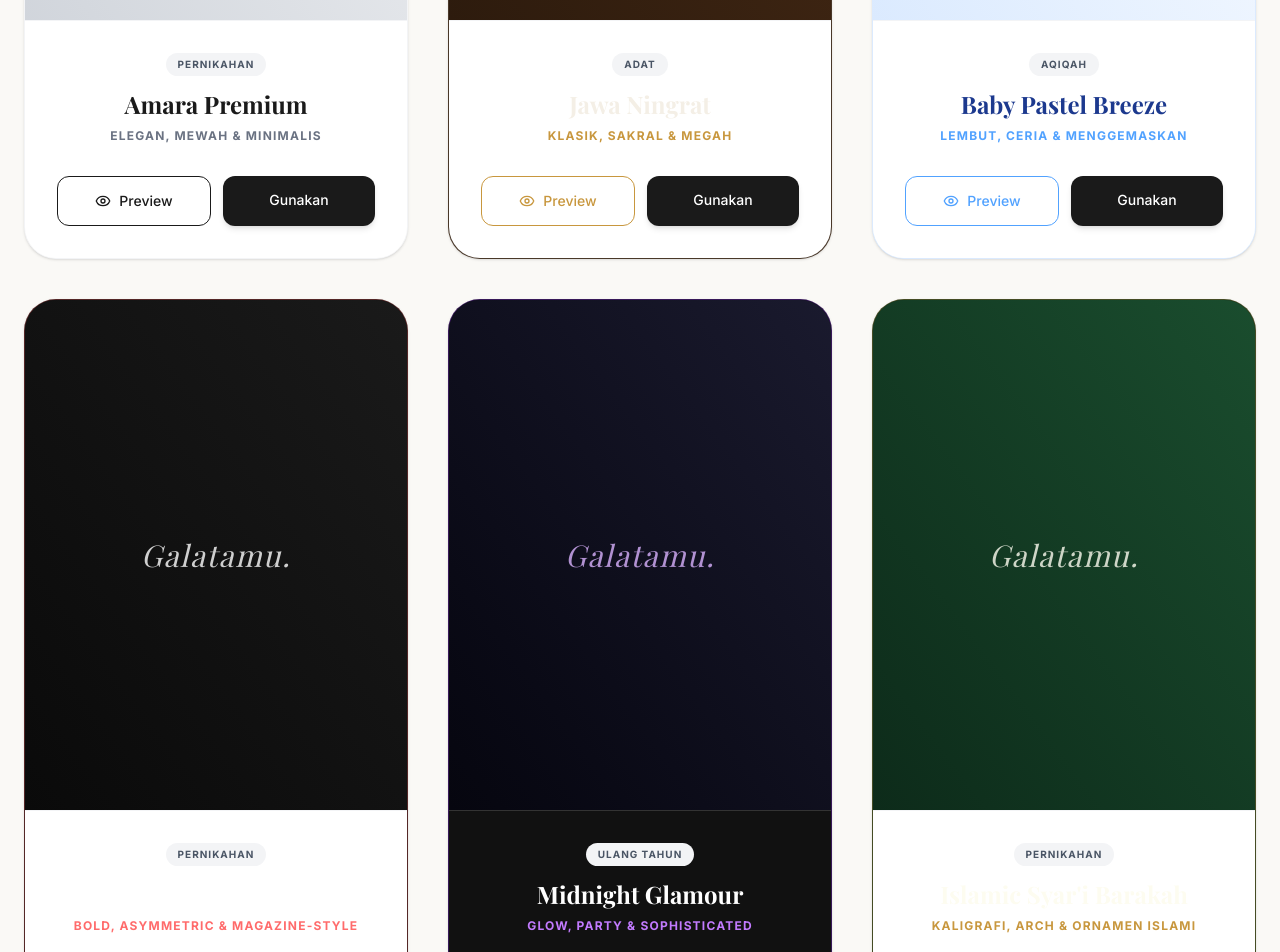
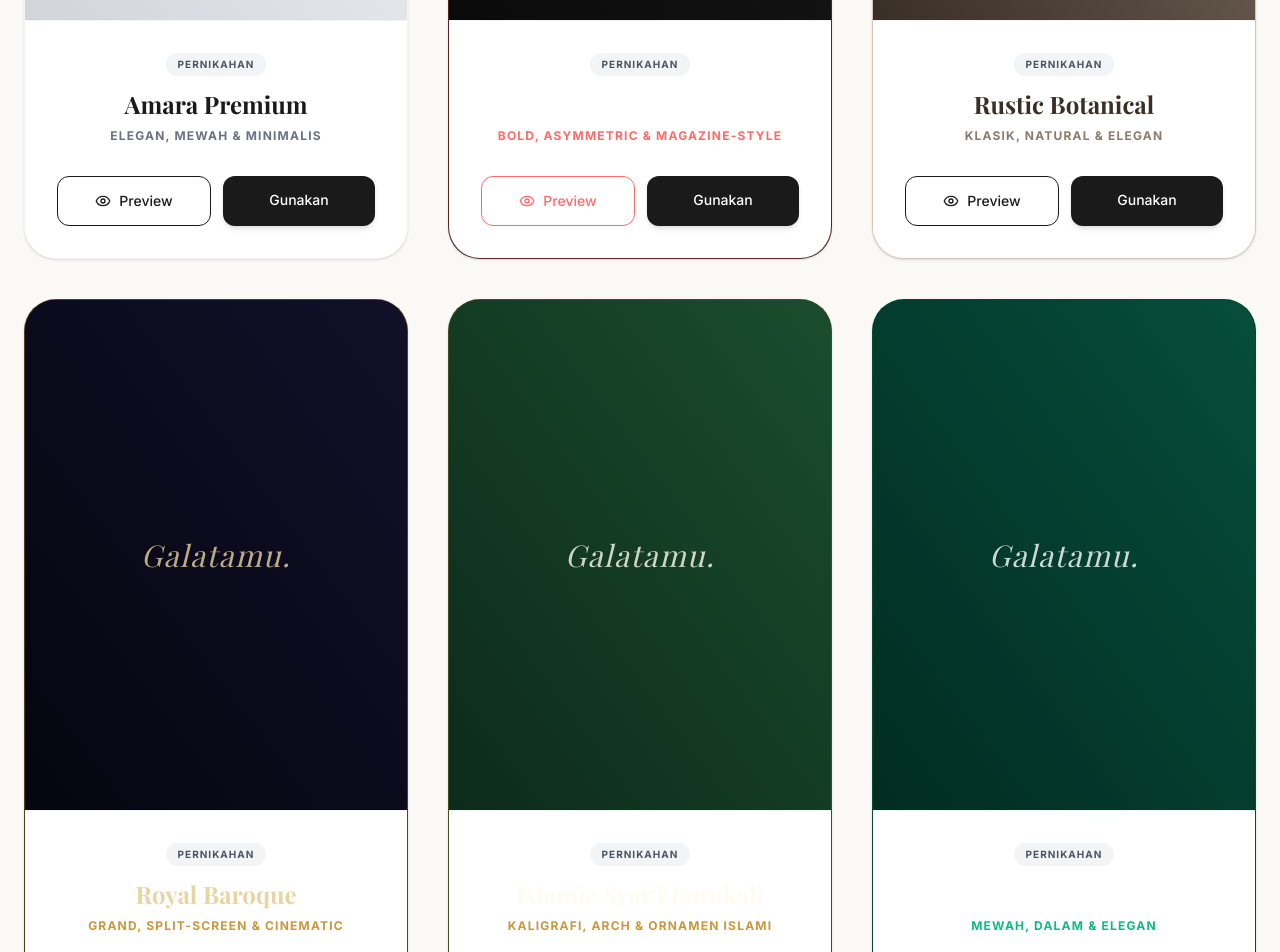
Before and after one commit to hellogalatamu/galatamu, a Next.js app: page / in a window 1280 px wide. Shown: the part 2640-3592 px from the top of the page. Built offline with nearby package versions, Linux system fonts and the light colour scheme; no server answers; a web font is replaced by a local one.

Commit message:
Restrict categories to Pernikahan and Lainnya

```diff
--- a/app/admin/page.tsx
+++ b/app/admin/page.tsx
@@ -394,6 +394,7 @@ export default function AdminDashboard() {
               >
                 <option value="Semua">Semua Kategori</option>
                 <option value="Pernikahan">Pernikahan</option>
+                <option value="Lainnya">Lainnya</option>
               </select>
             </div>
           </div>
@@ -683,22 +684,20 @@ export default function AdminDashboard() {
                       <option value="midnight_01">Midnight Dark</option>
                       <option value="gold_white_01">Golden White</option>
                     </optgroup>
-                    <optgroup label="— Budaya / Adat">
-                      <option value="jawa_01">Jawa Traditional</option>
-                      <option value="minang_01">Minang Traditional</option>
-                      <option value="sunda_01">Sunda Traditional</option>
-                      <option value="batak_01">Batak Traditional</option>
-                      <option value="bali_01">Bali Traditional</option>
-                      <option value="bugis_01">Bugis Traditional</option>
-                    </optgroup>
-                    <optgroup label="— Acara Lainnya">
+                    <optgroup label="— Lainnya">
+                      <option value="jawa_01">Jawa Traditional (Adat)</option>
+                      <option value="minang_01">Minang Traditional (Adat)</option>
+                      <option value="sunda_01">Sunda Traditional (Adat)</option>
+                      <option value="batak_01">Batak Traditional (Adat)</option>
+                      <option value="bali_01">Bali Traditional (Adat)</option>
+                      <option value="bugis_01">Bugis Traditional (Adat)</option>
                       <option value="aqiqah_01">Baby Pastel Breeze (Aqiqah)</option>
                       <option value="syukuran_01">Warm Minimalist (Syukuran)</option>
                       <option value="corporate_01">Corporate Nexus</option>
                       <option value="education_01">Golden Graduation</option>
                       <option value="adult_bd_01">Luxury Minimalist (Ulang Tahun)</option>
                       <option value="kids_01">Ceria Playground (Anak)</option>
-                      <option value="sweet17_01">Midnight Glamour (Sweet 17)</option>
+                      <option value="sweet17_01">Sweet 17 Midnight</option>
                     </optgroup>
                   </select>
                 </div>
--- a/app/page.tsx
+++ b/app/page.tsx
@@ -32,7 +32,7 @@ const DEMO_DATA = {
 };
 
 // Theme Catalog Data
-const CATEGORIES = ["Semua", "Pernikahan", "Adat", "Aqiqah", "Ulang Tahun"];
+const CATEGORIES = ["Semua", "Pernikahan", "Lainnya"];
 
 const THEMES: any[] = [
   {
@@ -50,34 +50,6 @@ const THEMES: any[] = [
     waText: `Assalamu'alaikum, Kak Admin Galatamu 👋\n\nSaya tertarik dengan *Tema Amara Premium* dan ingin memesan undangan digital untuk pernikahan saya.\n\nBoleh saya tahu detailnya? 🙏`,
   },
   {
-    id: "jawa_01",
-    name: "Jawa Ningrat",
-    category: "Adat",
-    tagline: "Klasik, Sakral & Megah",
-    bg: "bg-[#2d1b0d]",
-    border: "border-[#8c7a6b]/30",
-    textColor: "text-[#f4efe6]",
-    tagColor: "text-[#c8973e]",
-    previewBg: "from-[#2d1b0d] to-[#4a2c16]",
-    previewText: "text-[#f4efe6]",
-    btnBorder: "border-[#c8973e] text-[#c8973e] hover:bg-[#c8973e] hover:text-[#2d1b0d]",
-    waText: `Assalamu'alaikum, Kak Admin Galatamu 👋\n\nSaya tertarik dengan *Tema Jawa Ningrat* untuk pernikahan saya.`,
-  },
-  {
-    id: "aqiqah_01",
-    name: "Baby Pastel Breeze",
-    category: "Aqiqah",
-    tagline: "Lembut, Ceria & Menggemaskan",
-    bg: "bg-[#f0f9ff]",
-    border: "border-blue-100",
-    textColor: "text-blue-900",
-    tagColor: "text-blue-400",
-    previewBg: "from-blue-100 to-white",
-    previewText: "text-blue-600",
-    btnBorder: "border-blue-400 text-blue-400 hover:bg-blue-400 hover:text-white",
-    waText: `Assalamu'alaikum, Kak Admin Galatamu 👋\n\nSaya tertarik dengan *Tema Baby Pastel Breeze* untuk acara Aqiqah anak saya.`,
-  },
-  {
     id: "modern_01",
     name: "Modern Editorial",
     category: "Pernikahan",
@@ -92,18 +64,31 @@ const THEMES: any[] = [
     waText: `Assalamu'alaikum, Kak Admin Galatamu 👋\n\nSaya tertarik dengan *Tema Modern Editorial* untuk pernikahan saya.`,
   },
   {
-    id: "sweet17_01",
-    name: "Midnight Glamour",
-    category: "Ulang Tahun",
-    tagline: "Glow, Party & Sophisticated",
+    id: "rustic_01",
+    name: "Rustic Botanical",
+    category: "Pernikahan",
+    tagline: "Klasik, Natural & Elegan",
+    bg: "bg-[#f4efe6]",
+    border: "border-[#d4c3b3]",
+    textColor: "text-[#382f27]",
+    tagColor: "text-[#8c7a6b]",
+    previewBg: "from-[#382f27] to-[#8c7a6b]",
+    previewText: "text-[#f4efe6]",
+    waText: `Assalamu'alaikum, Kak Admin Galatamu 👋\n\nSaya tertarik dengan *Tema Rustic Botanical* dan ingin memesan undangan digital untuk pernikahan saya.`,
+  },
+  {
+    id: "royal_01",
+    name: "Royal Baroque",
+    category: "Pernikahan",
+    tagline: "Grand, Split-Screen & Cinematic",
     bg: "bg-[#06060f]",
-    border: "border-purple-500/30",
-    textColor: "text-white",
-    tagColor: "text-purple-400",
-    previewBg: "from-[#06060f] to-[#1a1a2e]",
-    previewText: "text-purple-300",
-    btnBorder: "border-purple-400 text-purple-400 hover:bg-purple-400 hover:text-white",
-    waText: `Assalamu'alaikum, Kak Admin Galatamu 👋\n\nSaya tertarik dengan *Tema Midnight Glamour* untuk Sweet 17 saya.`,
+    border: "border-[#c8973e]/40",
+    textColor: "text-[#e8d5a3]",
+    tagColor: "text-[#c8973e]",
+    previewBg: "from-[#06060f] to-[#12102a]",
+    previewText: "text-[#e8d5a3]",
+    btnBorder: "border-[#c8973e] text-[#c8973e] hover:bg-[#c8973e] hover:text-[#06060f]",
+    waText: `Assalamu'alaikum, Kak Admin Galatamu 👋\n\nSaya tertarik dengan *Tema Royal Baroque* untuk pernikahan saya.`,
   },
   {
     id: "islamic_01",
@@ -118,9 +103,50 @@ const THEMES: any[] = [
     previewText: "text-[#fdfcf0]",
     btnBorder: "border-[#c8973e] text-[#c8973e] hover:bg-[#c8973e] hover:text-[#0d2b1a]",
     waText: `Assalamu'alaikum, Kak Admin Galatamu 👋\n\nSaya tertarik dengan *Tema Islamic Syar'i Barakah* untuk pernikahan saya.`,
+  },
+  {
+    id: "emerald_01",
+    name: "Emerald Green Glow",
+    category: "Pernikahan",
+    tagline: "Mewah, Dalam & Elegan",
+    bg: "bg-[#022c22]",
+    border: "border-[#10b981]/20",
+    textColor: "text-white",
+    tagColor: "text-[#10b981]",
+    previewBg: "from-[#022c22] to-[#064e3b]",
+    previewText: "text-white",
+    btnBorder: "border-[#10b981] text-[#10b981] hover:bg-[#10b981] hover:text-white",
+    waText: `Assalamu'alaikum, Kak Admin Galatamu 👋\n\nSaya tertarik dengan *Tema Emerald Green Glow* untuk pernikahan saya.`,
+  },
+  {
+    id: "aqiqah_01",
+    name: "Baby Pastel Breeze",
+    category: "Lainnya",
+    tagline: "Lembut, Ceria & Menggemaskan",
+    bg: "bg-[#f0f9ff]",
+    border: "border-blue-100",
+    textColor: "text-blue-900",
+    tagColor: "text-blue-400",
+    previewBg: "from-blue-100 to-white",
+    previewText: "text-blue-600",
+    btnBorder: "border-blue-400 text-blue-400 hover:bg-blue-400 hover:text-white",
+    waText: `Assalamu'alaikum, Kak Admin Galatamu 👋\n\nSaya tertarik dengan *Tema Baby Pastel Breeze* untuk acara Aqiqah anak saya.`,
+  },
+  {
+    id: "sweet17_01",
+    name: "Midnight Glamour",
+    category: "Lainnya",
+    tagline: "Glow, Party & Sophisticated",
+    bg: "bg-[#06060f]",
+    border: "border-purple-500/30",
+    textColor: "text-white",
+    tagColor: "text-purple-400",
+    previewBg: "from-[#06060f] to-[#1a1a2e]",
+    previewText: "text-purple-300",
+    btnBorder: "border-purple-400 text-purple-400 hover:bg-purple-400 hover:text-white",
+    waText: `Assalamu'alaikum, Kak Admin Galatamu 👋\n\nSaya tertarik dengan *Tema Midnight Glamour* untuk Sweet 17 saya.`,
   }
 ];
-
 
 const FEATURES = [
   { icon: <Music className="w-6 h-6" />, title: "Musik Otomatis", desc: "Alunan musik indah yang berputar secara otomatis saat undangan dibuka." },
@@ -284,7 +310,7 @@ export default function LandingPage() {
                     </div>
                   </div>
 
-                  <div className={`p-8 text-center ${theme.id === 'sweet17_01' ? 'bg-[#111111] border-t border-[#333333]' : 'bg-white border-t border-gray-100'}`}>
+                  <div className={`p-8 text-center bg-white border-t border-gray-100`}>
                     <div className="flex justify-center mb-3">
                       <span className="text-[10px] font-bold uppercase tracking-widest px-3 py-1 bg-gray-100 text-gray-600 rounded-full">{theme.category}</span>
                     </div>
```
